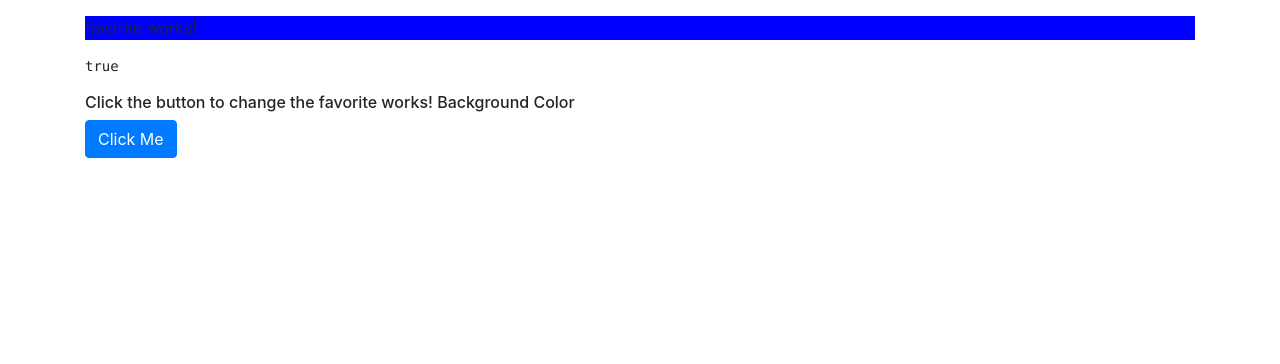
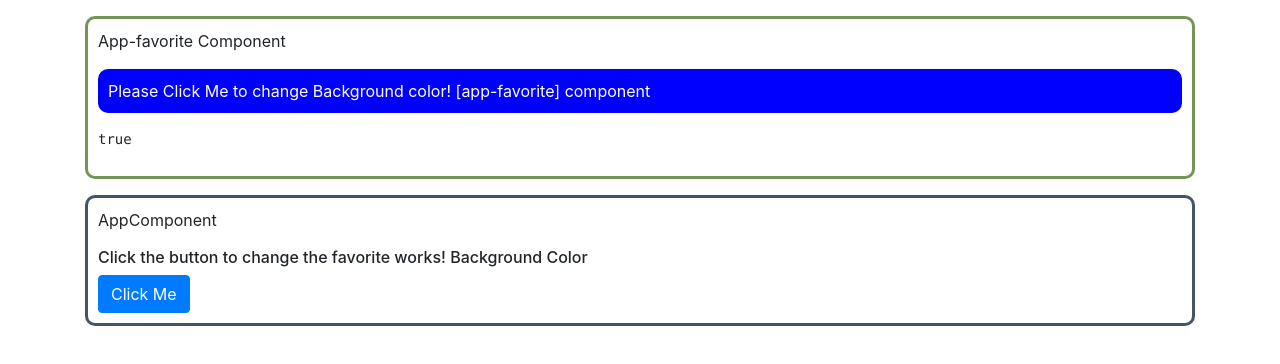
Before and after one commit to kumaruidivloper/Input-And-Output, an Angular app: page / in a window 1280 px wide. Shown: the top 364 px of the page. Built offline with nearby package versions, Linux system fonts and the light colour scheme.

Commit message:
Aliasing-Input-Properties

```diff
--- a/src/app/app.component.html
+++ b/src/app/app.component.html
@@ -1,9 +1,12 @@
 <!--The content below is only a placeholder and can be replaced.-->
 <div class="container mt-3">
   <!-- // [is-favorite] Aliasing Input name we can give here app will not broken -->
-  <app-favorite [is-favorite]="post.isFavorite" (change)="onFavoriteChange()">
-
-  </app-favorite>
-  <h6>Click the button to change the favorite works! Background Color</h6>
-  <button class="btn btn-primary" (click)="changBgColor()">Click Me</button>
+  <div style="border: solid 3px #769456; padding:10px; border-radius: 10px" class="mb-3">
+      <app-favorite [is-favorite]="post.isFavorite" (change)="onFavoriteChange()"></app-favorite>
+  </div>
+  <div style="border: solid 3px #456; padding:10px; border-radius: 10px">
+    <p>AppComponent</p>
+    <h6>Click the button to change the favorite works! Background Color</h6>
+    <button class="btn btn-primary" (click)="changBgColor()">Click Me</button>
+  </div>
 </div>
--- a/src/app/favorite/favorite.component.html
+++ b/src/app/favorite/favorite.component.html
@@ -1,5 +1,9 @@
-<p (click)="bgChange()" [style.backgroundColor]="isFavorite ? 'blue' : 'Yellow'">
-
-  favorite works!
+<p>App-favorite Component</p>
+<p (click)="bgChange()"
+   [style.backgroundColor]="isFavorite ? 'blue' : 'Yellow'"
+   [style.color]="isFavorite ? 'white' : 'black'"
+   [style.padding]="isFavorite ? '10px' : '15px'"
+   [style.border-radius]="isFavorite ? '10px' : '15px'">
+  Please Click Me to change Background color! [app-favorite] component
 </p>
 <pre>{{isFavorite}}</pre>
```
